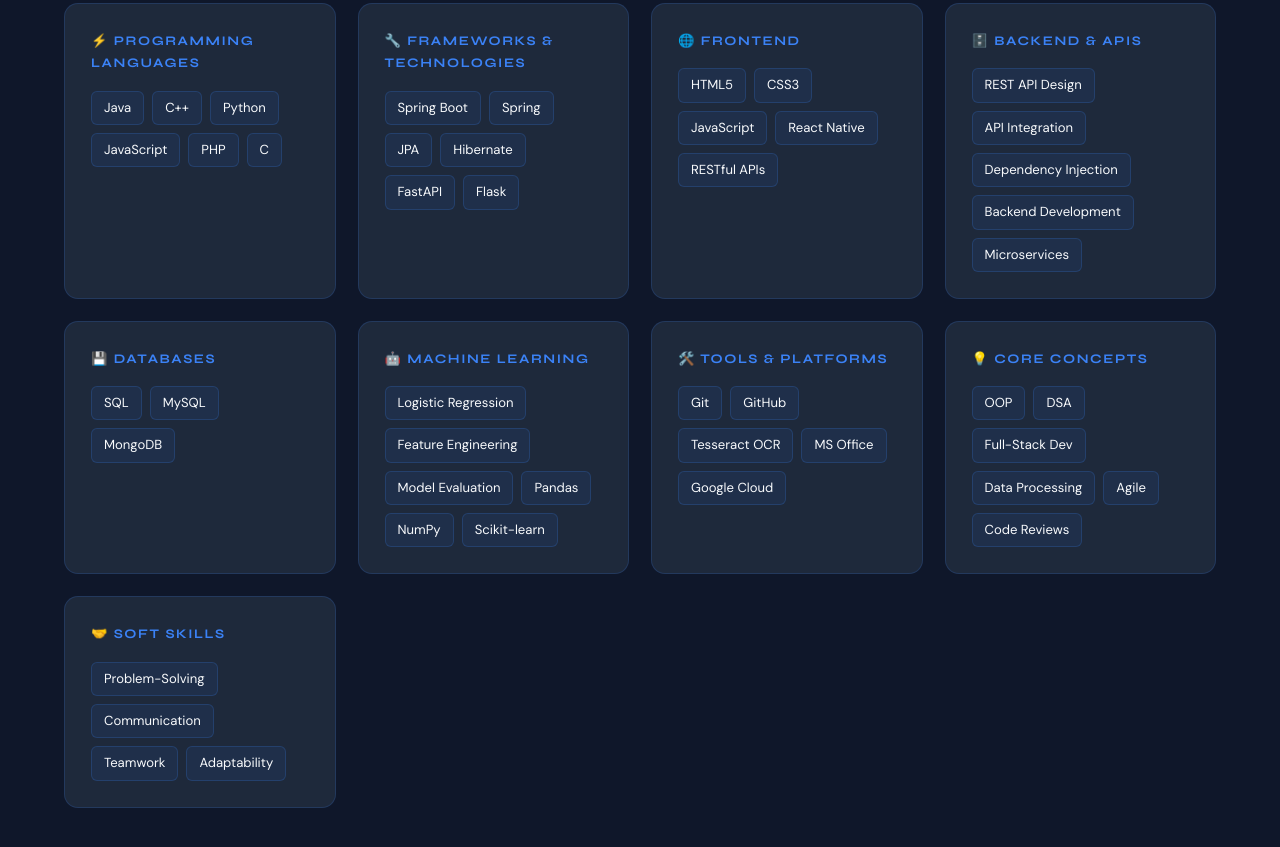
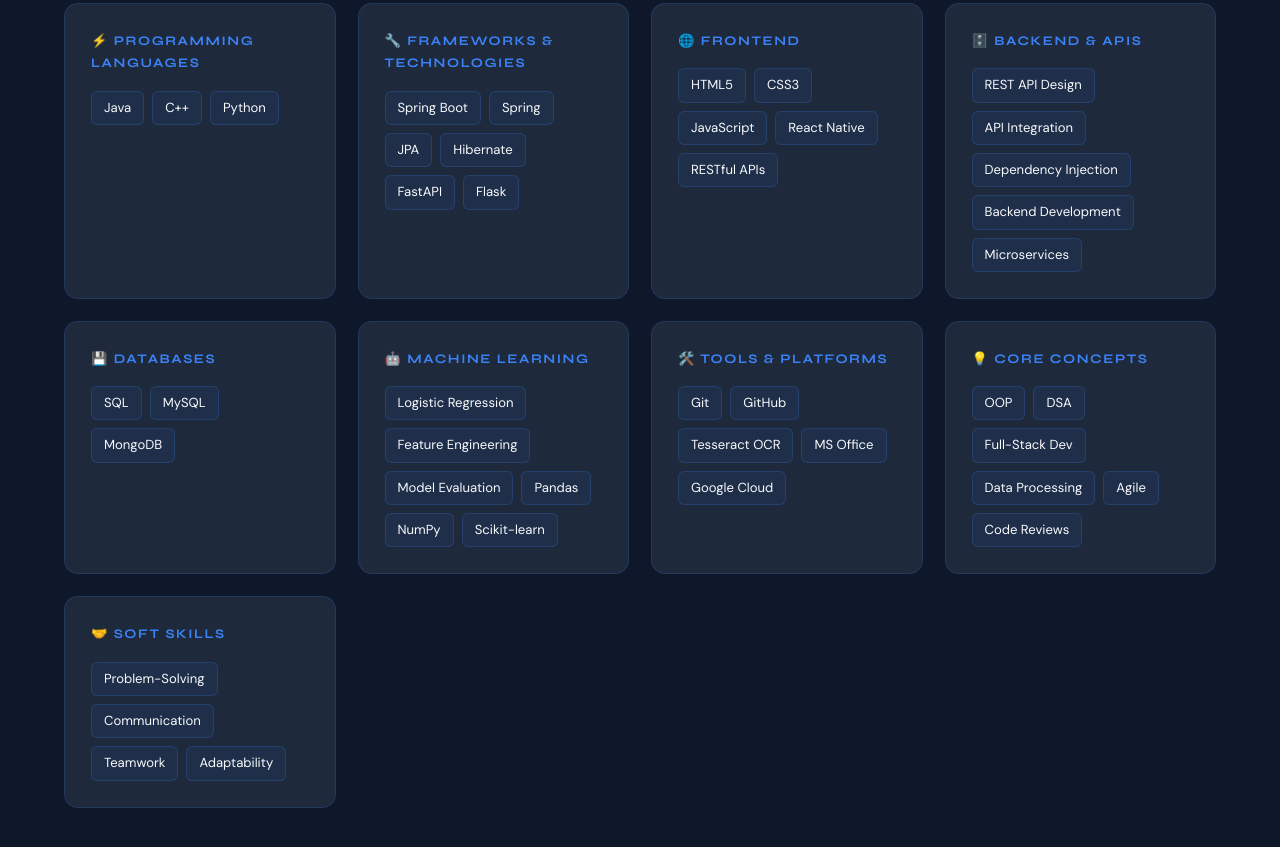
Before and after one commit to Neeharika0704/portfolio, a plain HTML site: page index.html in a window 1280 px wide. Shown: the part 2007-2854 px from the top of the page. Drawn offline with Linux system fonts and the light colour scheme.

Commit message:
Add files via upload

```diff
--- a/index.html
+++ b/index.html
@@ -209,9 +209,7 @@
         <span class="skill-tag">Java</span>
         <span class="skill-tag">C++</span>
         <span class="skill-tag">Python</span>
-        <span class="skill-tag">JavaScript</span>
-        <span class="skill-tag">PHP</span>
-        <span class="skill-tag">C</span>
+
       </div>
     </div>
 
```
